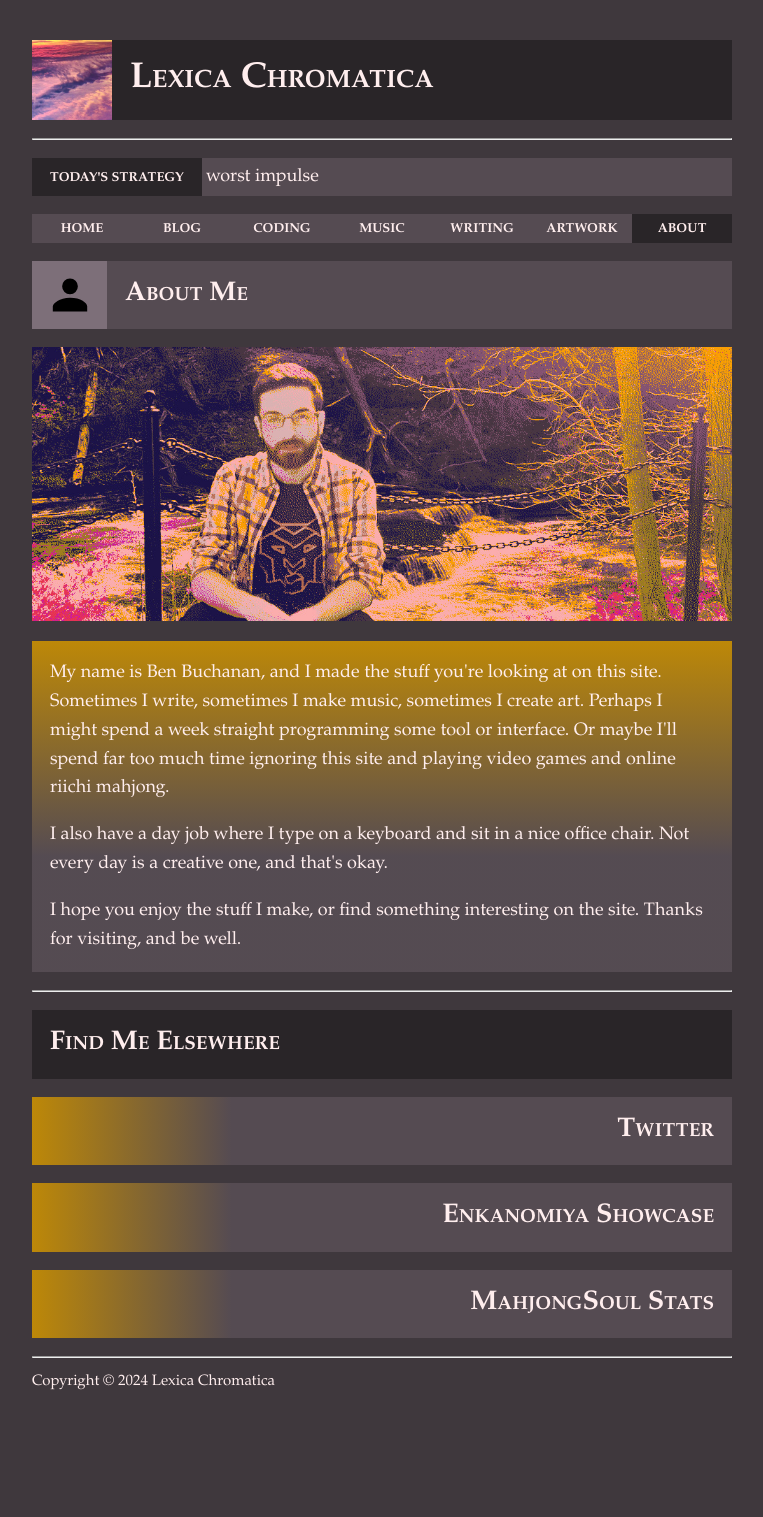
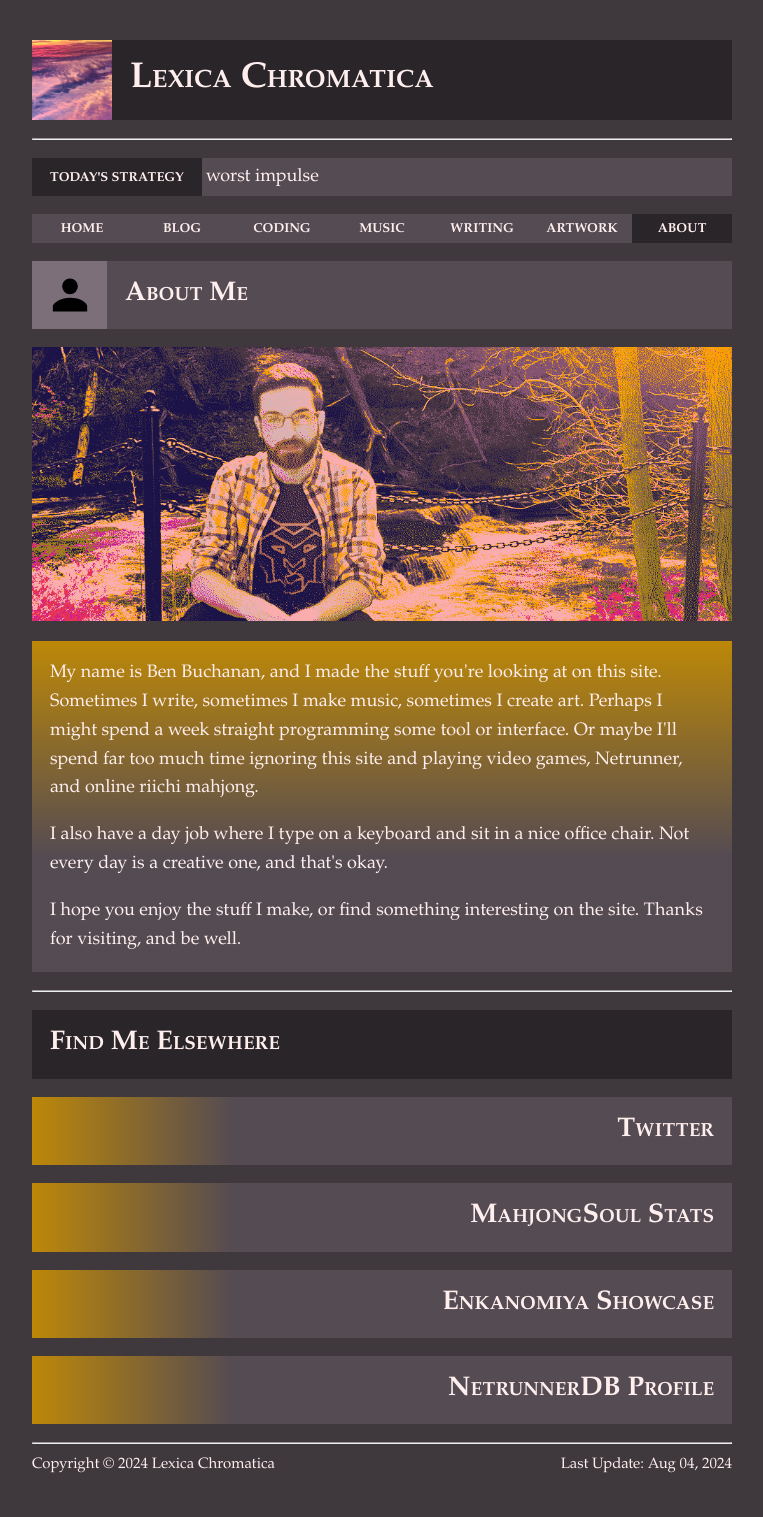
Before and after one commit to Nynergy/Nynergy.github.io, a Jekyll site: the page built from about/index.html, in a window 1280 px wide. Shown: the whole page, without its empty margins (258-1021 px from the left). Built offline with Jekyll 4.4.1, drawn with Linux system fonts in a browser that asks for light colours; before the commit the page ends 1436 px from its top, so only the background shows below that.

Commit message:
Added new blog post

```diff
--- a/_data/about_cards.yml
+++ b/_data/about_cards.yml
@@ -1,6 +1,8 @@
 - text: Twitter
   link: https://x.com/CptSunflower17
+- text: MahjongSoul Stats
+  link: https://amae-koromo.sapk.ch/player/124859124/12.9/
 - text: Enkanomiya Showcase
   link: https://enka.network/u/625553330/
-- text: MahjongSoul Stats
-  link: https://amae-koromo.sapk.ch/player/124859124/12.9/
+- text: NetrunnerDB Profile
+  link: https://netrunnerdb.com/en/profile/26376/CptSunflower
--- a/_layouts/default.html
+++ b/_layouts/default.html
@@ -48,6 +48,7 @@
 
         <footer>
             <small>Copyright &copy; {{ 'now' | date: "%Y" }} Lexica Chromatica</small>
+            <small>Last Update: {{ 'now' | date: "%b %d, %Y" }}</small>
         </footer>
 
 	</body>
--- a/_sass/_content.scss
+++ b/_sass/_content.scss
@@ -58,6 +58,9 @@
     &.dark {
         background: $background-dark;
     }
+    &.light {
+        background: $background-light;
+    }
 
     &.half-margin-top {
         margin-top: 0.5em;
--- a/_sass/_post.scss
+++ b/_sass/_post.scss
@@ -11,9 +11,10 @@
         margin-bottom: 0.5em;
         padding: 1em;
 
-        .attrib {
-            background: linear-gradient(to right, $background-dark, page-color(blog) 80%);
-            padding: 0.5em 1em;
+        h2, h3 {
+            font-variant-caps: small-caps;
+            background: linear-gradient(to right, page-color(blog), $background-light 60%);
+            padding: 0.25em 1em;
         }
 
         p {
@@ -32,7 +33,17 @@
 
         img {
             display: block;
-            width: 100%;
+            width: 70%;
+            min-width: 300px;
+            margin: auto;
+        }
+
+        img + em {
+            display: block;
+            text-align: center;
+            background: $background-dark;
+            width: 70%;
+            min-width: 300px;
             margin: auto;
         }
 
@@ -57,5 +68,10 @@
                 }
             }
         }
+
+        .attrib {
+            background: linear-gradient(to right, $background-dark, page-color(blog) 80%);
+            padding: 0.5em 1em;
+        }
     }
 }
--- a/about/index.html
+++ b/about/index.html
@@ -14,7 +14,7 @@
     site. Sometimes I write, sometimes I make music, sometimes I create art.
     Perhaps I might spend a week straight programming some tool or interface.
     Or maybe I'll spend far too much time ignoring this site and playing video
-    games and online riichi mahjong.
+    games, Netrunner, and online riichi mahjong.
     </p>
 
     <p>
--- a/css/main.scss
+++ b/css/main.scss
@@ -75,6 +75,11 @@
     }
 }
 
+footer {
+    display: flex;
+    justify-content: space-between;
+}
+
 #strategy {
     margin: 1em 0;
 }
@@ -118,6 +123,10 @@
         width: 55px;
     }
 
+    footer {
+        flex-direction: column-reverse;
+    }
+
     #desktop-nav {
         display: none;
     }
```
Also changed, not shown: blog/_posts/2024-08-04-A-Return-to-Digital-Gardening.md (added, +223 -0 lines), assets/blog/2024-08-04-Webrings.jpg (added), assets/blog/2024-08-04-fidelity-Screenshot.jpg (added), assets/blog/2024-08-04-pfetch.jpg (added).
